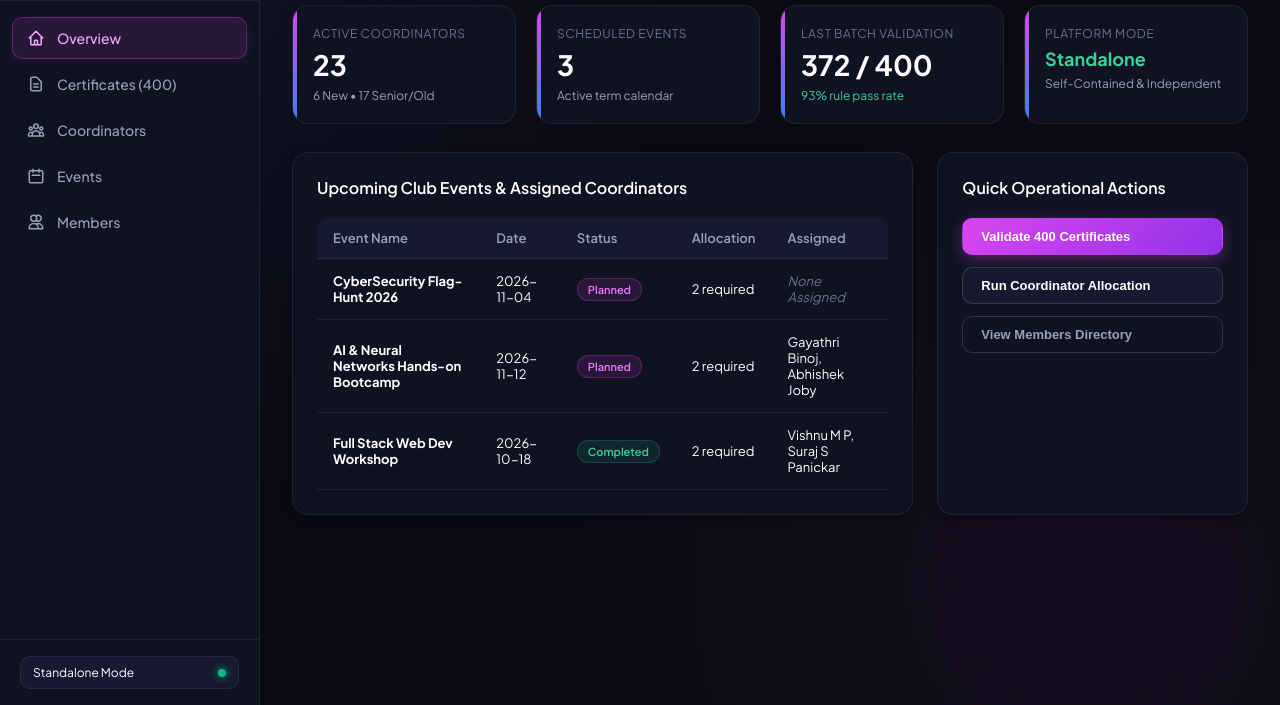
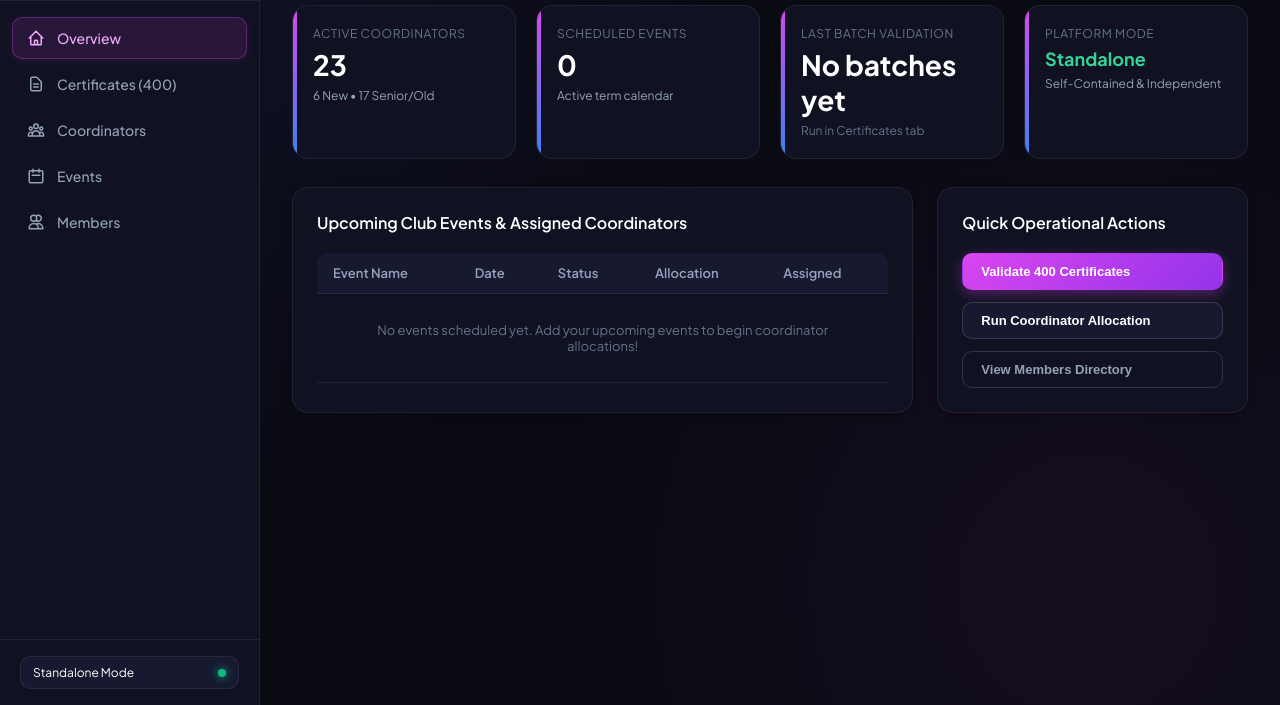
Before and after one commit to Aronjohn20/CSI_Club_Operations_Platform, a website: page public/index.html in a window 1280 px wide. Shown: the part 95-800 px from the top of the page. Drawn offline with Linux system fonts and the light colour scheme.

Commit message:
Updating Members List

```diff
--- a/public/index.html
+++ b/public/index.html
@@ -83,8 +83,8 @@
             </div>
             <div class="stat-card">
               <div class="stat-label">Last Batch Validation</div>
-              <div class="stat-value">372 / 400</div>
-              <div class="stat-hint" style="color: #34d399">93% rule pass rate</div>
+              <div class="stat-value" id="stat-batch-summary">No batches yet</div>
+              <div class="stat-hint" id="stat-batch-hint" style="color: var(--text-muted)">Run in Certificates tab</div>
             </div>
             <div class="stat-card">
               <div class="stat-label">Platform Mode</div>
--- a/public/js/app.js
+++ b/public/js/app.js
@@ -49,6 +49,34 @@ function renderOverview() {
   document.getElementById("stat-active-coordinators").textContent = activeCount;
   document.getElementById("stat-coordinators-breakdown").textContent = `${newCount} New • ${oldCount} Senior/Old`;
   document.getElementById("stat-events-count").textContent = data.events.length;
+
+  // Load last batch from localStorage if available
+  const savedBatch = localStorage.getItem("csi_last_batch");
+  if (savedBatch) {
+    try {
+      updateOverviewBatchStat(JSON.parse(savedBatch));
+    } catch (_) {
+      updateOverviewBatchStat(null);
+    }
+  } else {
+    updateOverviewBatchStat(null);
+  }
+}
+
+function updateOverviewBatchStat(batch) {
+  const sumEl = document.getElementById("stat-batch-summary");
+  const hintEl = document.getElementById("stat-batch-hint");
+  if (!sumEl || !hintEl) return;
+
+  if (batch) {
+    sumEl.textContent = `${batch.passed} / ${batch.total}`;
+    hintEl.textContent = `${batch.rate}% pass rate (${batch.timestamp})`;
+    hintEl.style.color = batch.rate >= 90 ? "#34d399" : "#fbbf24";
+  } else {
+    sumEl.textContent = "No batches yet";
+    hintEl.textContent = "Run in Certificates tab";
+    hintEl.style.color = "var(--text-muted)";
+  }
 }
 
 // ------------------------------------------------------------------------------
@@ -118,6 +146,16 @@ function renderEvents() {
   if (tbodyOverview) tbodyOverview.innerHTML = "";
   if (tbodyFull) tbodyFull.innerHTML = "";
   if (eventSelect) eventSelect.innerHTML = "";
+
+  if (!events || events.length === 0) {
+    const emptyRow = `<tr><td colspan="5" style="text-align: center; padding: 28px; color: var(--text-muted);">No events scheduled yet. Add your upcoming events to begin coordinator allocations!</td></tr>`;
+    if (tbodyOverview) tbodyOverview.innerHTML = emptyRow;
+    if (tbodyFull) tbodyFull.innerHTML = emptyRow;
+    if (eventSelect) {
+      eventSelect.innerHTML = `<option value="">No pending events available</option>`;
+    }
+    return;
+  }
 
   events.forEach((e) => {
     const assignedNames = e.assigned_coordinators
@@ -318,6 +356,17 @@ function runBatchValidationSimulation(count) {
     if (processed >= total) {
       clearInterval(interval);
       progressText.textContent = `Completed! ${passed} passed, ${failed} failed out of ${total} files.`;
+
+      // Persist to localStorage automatically
+      const batchSummary = {
+        total,
+        passed,
+        failed,
+        rate: Math.round((passed / total) * 100),
+        timestamp: new Date().toLocaleTimeString([], { hour: '2-digit', minute: '2-digit' })
+      };
+      localStorage.setItem("csi_last_batch", JSON.stringify(batchSummary));
+      updateOverviewBatchStat(batchSummary);
     }
   }, 40);
 }
--- a/public/js/mockData.js
+++ b/public/js/mockData.js
@@ -13,78 +13,34 @@ window.CSIData = {
 
   members: [
     // Core Team
-    { id: "mem-01", name: "Gayathri Binoj", role: "President", class_batch: "S7 CS B", domain: "Executive", team_tier: "core", email: "gayathri.b@csi.org", join_year: 2023, member_type: "executive", active: true, assignment_count: 3, notion_page_id: "page-gayathri" },
-    { id: "mem-02", name: "Abhishek Joby", role: "Vice President", class_batch: "S7 CS A", domain: "Executive", team_tier: "core", email: "abhishek.j@csi.org", join_year: 2023, member_type: "executive", active: true, assignment_count: 2, notion_page_id: "page-abhishek" },
-    { id: "mem-03", name: "Ayyappadas S", role: "Secretary", class_batch: "S7 CS A", domain: "Executive", team_tier: "core", email: "ayyappadas.s@csi.org", join_year: 2023, member_type: "executive", active: true, assignment_count: 2, notion_page_id: "page-ayyappadas" },
-    { id: "mem-04", name: "Fathima Naja", role: "Joint Secretary", class_batch: "S7 CSBS", domain: "Executive", team_tier: "core", email: "fathima.n@csi.org", join_year: 2023, member_type: "executive", active: true, assignment_count: 1, notion_page_id: "page-fathima" },
-    { id: "mem-05", name: "Suraj S Panickar", role: "Treasurer", class_batch: "S7 CS C", domain: "Executive", team_tier: "core", email: "suraj.p@csi.org", join_year: 2023, member_type: "executive", active: true, assignment_count: 2, notion_page_id: "page-suraj" },
-    { id: "mem-06", name: "Vishnu M P", role: "Executive Coordinator", class_batch: "S7 CSBS", domain: "Executive", team_tier: "core", email: "vishnu.mp@csi.org", join_year: 2023, member_type: "executive", active: true, assignment_count: 2, notion_page_id: "page-vishnu" },
-    { id: "mem-07", name: "Aron Varghese John", role: "Operations Lead", class_batch: "S7 CS A", domain: "Operations", team_tier: "core", email: "aron.v@csi.org", join_year: 2024, member_type: "old_coordinator", active: true, assignment_count: 3, notion_page_id: "page-aron" },
-    { id: "mem-08", name: "Sneha Phinoo", role: "Operations Co-Lead", class_batch: "S5 CS D", domain: "Operations", team_tier: "core", email: "sneha.p@csi.org", join_year: 2025, member_type: "old_coordinator", active: true, assignment_count: 1, notion_page_id: "page-sneha" },
-    { id: "mem-09", name: "Sreya Raj", role: "Creative Lead", class_batch: "S7 IT", domain: "Creative", team_tier: "core", email: "sreya.r@csi.org", join_year: 2024, member_type: "old_coordinator", active: true, assignment_count: 2, notion_page_id: "page-sreya" },
-    { id: "mem-10", name: "Kripa Ann John", role: "Creative Co-Lead", class_batch: "S5 CS C", domain: "Creative", team_tier: "core", email: "kripa.j@csi.org", join_year: 2025, member_type: "old_coordinator", active: true, assignment_count: 1, notion_page_id: "page-kripa" },
-    { id: "mem-11", name: "Aafiya Shameer", role: "Documentation Lead", class_batch: "S7 CS A", domain: "Documentation", team_tier: "core", email: "aafiya.s@csi.org", join_year: 2024, member_type: "old_coordinator", active: true, assignment_count: 2, notion_page_id: "page-aafiya" },
-    { id: "mem-12", name: "June Maria Sudhil", role: "Documentation Co-Lead", class_batch: "S5 AD", domain: "Documentation", team_tier: "core", email: "june.s@csi.org", join_year: 2025, member_type: "old_coordinator", active: true, assignment_count: 1, notion_page_id: "page-june" },
-    { id: "mem-13", name: "Alina Mary John", role: "Marketing Lead", class_batch: "S7 IT", domain: "Marketing", team_tier: "core", email: "alina.j@csi.org", join_year: 2024, member_type: "old_coordinator", active: true, assignment_count: 2, notion_page_id: "page-alina" },
-    { id: "mem-14", name: "Ben George Simon", role: "Marketing Co-Lead", class_batch: "S3 IT", domain: "Marketing", team_tier: "core", email: "ben.s@csi.org", join_year: 2026, member_type: "new_coordinator", active: true, assignment_count: 0, notion_page_id: "page-ben" },
-    { id: "mem-15", name: "Soorya Das K S", role: "Technical Lead", class_batch: "S5 IT", domain: "Technical", team_tier: "core", email: "soorya.d@csi.org", join_year: 2025, member_type: "old_coordinator", active: true, assignment_count: 2, notion_page_id: "page-soorya" },
-    { id: "mem-16", name: "Riyan Raz", role: "Technical Co-Lead", class_batch: "S5 CS D", domain: "Technical", team_tier: "core", email: "riyan.r@csi.org", join_year: 2025, member_type: "old_coordinator", active: true, assignment_count: 1, notion_page_id: "page-riyan" },
+    { id: "mem-01", name: "Gayathri Binoj", role: "President", class_batch: "S7 CS B", domain: "Executive", team_tier: "core", email: "gayathri.b@csi.org", join_year: 2023, member_type: "old_coordinator", active: true, assignment_count: 3 },
+    { id: "mem-02", name: "Abhishek Joby", role: "Vice President", class_batch: "S7 CS A", domain: "Executive", team_tier: "core", email: "abhishek.j@csi.org", join_year: 2023, member_type: "old_coordinator", active: true, assignment_count: 2 },
+    { id: "mem-03", name: "Ayyappadas S", role: "Secretary", class_batch: "S7 CS A", domain: "Executive", team_tier: "core", email: "ayyappadas.s@csi.org", join_year: 2023, member_type: "old_coordinator", active: true, assignment_count: 2 },
+    { id: "mem-04", name: "Fathima Naja", role: "Joint Secretary", class_batch: "S7 CSBS", domain: "Executive", team_tier: "core", email: "fathima.n@csi.org", join_year: 2023, member_type: "old_coordinator", active: true, assignment_count: 1 },
+    { id: "mem-05", name: "Suraj S Panickar", role: "Treasurer", class_batch: "S7 CS C", domain: "Executive", team_tier: "core", email: "suraj.p@csi.org", join_year: 2023, member_type: "old_coordinator", active: true, assignment_count: 2 },
+    { id: "mem-06", name: "Vishnu M P", role: "Executive Coordinator", class_batch: "S7 CSBS", domain: "Executive", team_tier: "core", email: "vishnu.mp@csi.org", join_year: 2023, member_type: "old_coordinator", active: true, assignment_count: 2 },
+    { id: "mem-07", name: "Aron Varghese John", role: "Operations Lead", class_batch: "S7 CS A", domain: "Operations", team_tier: "core", email: "aron.v@csi.org", join_year: 2024, member_type: "old_coordinator", active: true, assignment_count: 3 },
+    { id: "mem-08", name: "Sneha Phinoo", role: "Operations Co-Lead", class_batch: "S5 CS D", domain: "Operations", team_tier: "core", email: "sneha.p@csi.org", join_year: 2025, member_type: "old_coordinator", active: true, assignment_count: 1 },
+    { id: "mem-09", name: "Sreya Raj", role: "Creative Lead", class_batch: "S7 IT", domain: "Creative", team_tier: "core", email: "sreya.r@csi.org", join_year: 2024, member_type: "old_coordinator", active: true, assignment_count: 2 },
+    { id: "mem-10", name: "Kripa Ann John", role: "Creative Co-Lead", class_batch: "S5 CS C", domain: "Creative", team_tier: "core", email: "kripa.j@csi.org", join_year: 2025, member_type: "old_coordinator", active: true, assignment_count: 1 },
+    { id: "mem-11", name: "Aafiya Shameer", role: "Documentation Lead", class_batch: "S7 CS A", domain: "Documentation", team_tier: "core", email: "aafiya.s@csi.org", join_year: 2024, member_type: "old_coordinator", active: true, assignment_count: 2 },
+    { id: "mem-12", name: "June Maria Sudhil", role: "Documentation Co-Lead", class_batch: "S5 AD", domain: "Documentation", team_tier: "core", email: "june.s@csi.org", join_year: 2025, member_type: "old_coordinator", active: true, assignment_count: 1 },
+    { id: "mem-13", name: "Alina Mary John", role: "Marketing Lead", class_batch: "S7 IT", domain: "Marketing", team_tier: "core", email: "alina.j@csi.org", join_year: 2024, member_type: "old_coordinator", active: true, assignment_count: 2 },
+    { id: "mem-14", name: "Ben George Simon", role: "Marketing Co-Lead", class_batch: "S3 IT", domain: "Marketing", team_tier: "core", email: "ben.s@csi.org", join_year: 2026, member_type: "new_coordinator", active: true, assignment_count: 0 },
+    { id: "mem-15", name: "Soorya Das K S", role: "Technical Lead", class_batch: "S5 IT", domain: "Technical", team_tier: "core", email: "soorya.d@csi.org", join_year: 2025, member_type: "old_coordinator", active: true, assignment_count: 2 },
+    { id: "mem-16", name: "Riyan Raz", role: "Technical Co-Lead", class_batch: "S5 CS D", domain: "Technical", team_tier: "core", email: "riyan.r@csi.org", join_year: 2025, member_type: "old_coordinator", active: true, assignment_count: 1 },
 
     // Sub-Core Team
-    { id: "mem-17", name: "Anjali Shaju", role: "Sub-Core (Documentation)", class_batch: "S3 CS A", domain: "Documentation", team_tier: "sub_core", email: "anjali.s@csi.org", join_year: 2026, member_type: "new_coordinator", active: true, assignment_count: 0, notion_page_id: "page-anjali" },
-    { id: "mem-18", name: "Vaishnavi Dev Thekke Veedu", role: "Sub-Core (Creative)", class_batch: "S3 CS D", domain: "Creative", team_tier: "sub_core", email: "vaishnavi.d@csi.org", join_year: 2026, member_type: "new_coordinator", active: true, assignment_count: 0, notion_page_id: "page-vaishnavi" },
-    { id: "mem-19", name: "Jovit Jerry", role: "Sub-Core (Creative)", class_batch: "S5 CSBS", domain: "Creative", team_tier: "sub_core", email: "jovit.j@csi.org", join_year: 2025, member_type: "old_coordinator", active: true, assignment_count: 1, notion_page_id: "page-jovit" },
-    { id: "mem-20", name: "Lanet Varghese", role: "Sub-Core (Operations)", class_batch: "S5 CSBS", domain: "Operations", team_tier: "sub_core", email: "lanet.v@csi.org", join_year: 2025, member_type: "old_coordinator", active: true, assignment_count: 1, notion_page_id: "page-lanet" },
-    { id: "mem-21", name: "Elizabeth Joby", role: "Sub-Core (Operations)", class_batch: "S3 AD", domain: "Operations", team_tier: "sub_core", email: "elizabeth.j@csi.org", join_year: 2026, member_type: "new_coordinator", active: true, assignment_count: 0, notion_page_id: "page-elizabeth" },
-    { id: "mem-22", name: "Avanthika S", role: "Sub-Core (Marketing)", class_batch: "S3 AD", domain: "Marketing", team_tier: "sub_core", email: "avanthika.s@csi.org", join_year: 2026, member_type: "new_coordinator", active: true, assignment_count: 0, notion_page_id: "page-avanthika" },
-    { id: "mem-23", name: "Krishna Priya K R", role: "Sub-Core (Creative)", class_batch: "S3 AD", domain: "Creative", team_tier: "sub_core", email: "krishnapriya.k@csi.org", join_year: 2026, member_type: "new_coordinator", active: true, assignment_count: 0, notion_page_id: "page-krishnapriya" },
+    { id: "mem-17", name: "Anjali Shaju", role: "Sub-Core (Documentation)", class_batch: "S3 CS A", domain: "Documentation", team_tier: "sub_core", email: "anjali.s@csi.org", join_year: 2026, member_type: "new_coordinator", active: true, assignment_count: 0 },
+    { id: "mem-18", name: "Vaishnavi Dev Thekke Veedu", role: "Sub-Core (Creative)", class_batch: "S3 CS D", domain: "Creative", team_tier: "sub_core", email: "vaishnavi.d@csi.org", join_year: 2026, member_type: "new_coordinator", active: true, assignment_count: 0 },
+    { id: "mem-19", name: "Jovit Jerry", role: "Sub-Core (Creative)", class_batch: "S5 CSBS", domain: "Creative", team_tier: "sub_core", email: "jovit.j@csi.org", join_year: 2025, member_type: "old_coordinator", active: true, assignment_count: 1 },
+    { id: "mem-20", name: "Lanet Varghese", role: "Sub-Core (Operations)", class_batch: "S5 CSBS", domain: "Operations", team_tier: "sub_core", email: "lanet.v@csi.org", join_year: 2025, member_type: "old_coordinator", active: true, assignment_count: 1 },
+    { id: "mem-21", name: "Elizabeth Joby", role: "Sub-Core (Operations)", class_batch: "S3 AD", domain: "Operations", team_tier: "sub_core", email: "elizabeth.j@csi.org", join_year: 2026, member_type: "new_coordinator", active: true, assignment_count: 0 },
+    { id: "mem-22", name: "Avanthika S", role: "Sub-Core (Marketing)", class_batch: "S3 AD", domain: "Marketing", team_tier: "sub_core", email: "avanthika.s@csi.org", join_year: 2026, member_type: "new_coordinator", active: true, assignment_count: 0 },
+    { id: "mem-23", name: "Krishna Priya K R", role: "Sub-Core (Creative)", class_batch: "S3 AD", domain: "Creative", team_tier: "sub_core", email: "krishnapriya.k@csi.org", join_year: 2026, member_type: "new_coordinator", active: true, assignment_count: 0 },
   ],
 
-  events: [
-    {
-      id: "evt-101",
-      name: "CyberSecurity Flag-Hunt 2026",
-      event_date: "2026-11-04",
-      status: "planned",
-      required_coordinator_count: 2,
-      assigned_coordinators: [],
-      notion_page_id: "notion-evt-101",
-    },
-    {
-      id: "evt-102",
-      name: "AI & Neural Networks Hands-on Bootcamp",
-      event_date: "2026-11-12",
-      status: "planned",
-      required_coordinator_count: 2,
-      assigned_coordinators: ["mem-01", "mem-02"],
-      notion_page_id: "notion-evt-102",
-    },
-    {
-      id: "evt-103",
-      name: "Full Stack Web Dev Workshop",
-      event_date: "2026-10-18",
-      status: "completed",
-      required_coordinator_count: 2,
-      assigned_coordinators: ["mem-06", "mem-05"],
-      notion_page_id: "notion-evt-103",
-    },
-  ],
+  events: [],
 
-  recentBatches: [
-    {
-      batch_id: "batch_400_hackathon",
-      template_name: "CSI Official Event Certificate 2026",
-      total_files: 400,
-      processed_files: 400,
-      passed_files: 372,
-      failed_files: 28,
-      status: "PARTIAL_FAILURE",
-      created_at: "2026-10-23T14:20:00Z",
-      sample_failures: [
-        { filename: "cert_participant_089.pdf", failed_rule: "CSI Branch Logo Presence", reason: "Logo image object missing or below 150 DPI" },
-        { filename: "cert_participant_142.pdf", failed_rule: "Event / Issuance Date", reason: "Date format mismatch or absent" },
-        { filename: "cert_participant_215.pdf", failed_rule: "Forbidden Text Check", reason: "Contained placeholder 'Lorem Ipsum'" },
-      ]
-    }
-  ]
+  recentBatches: []
 };
```
